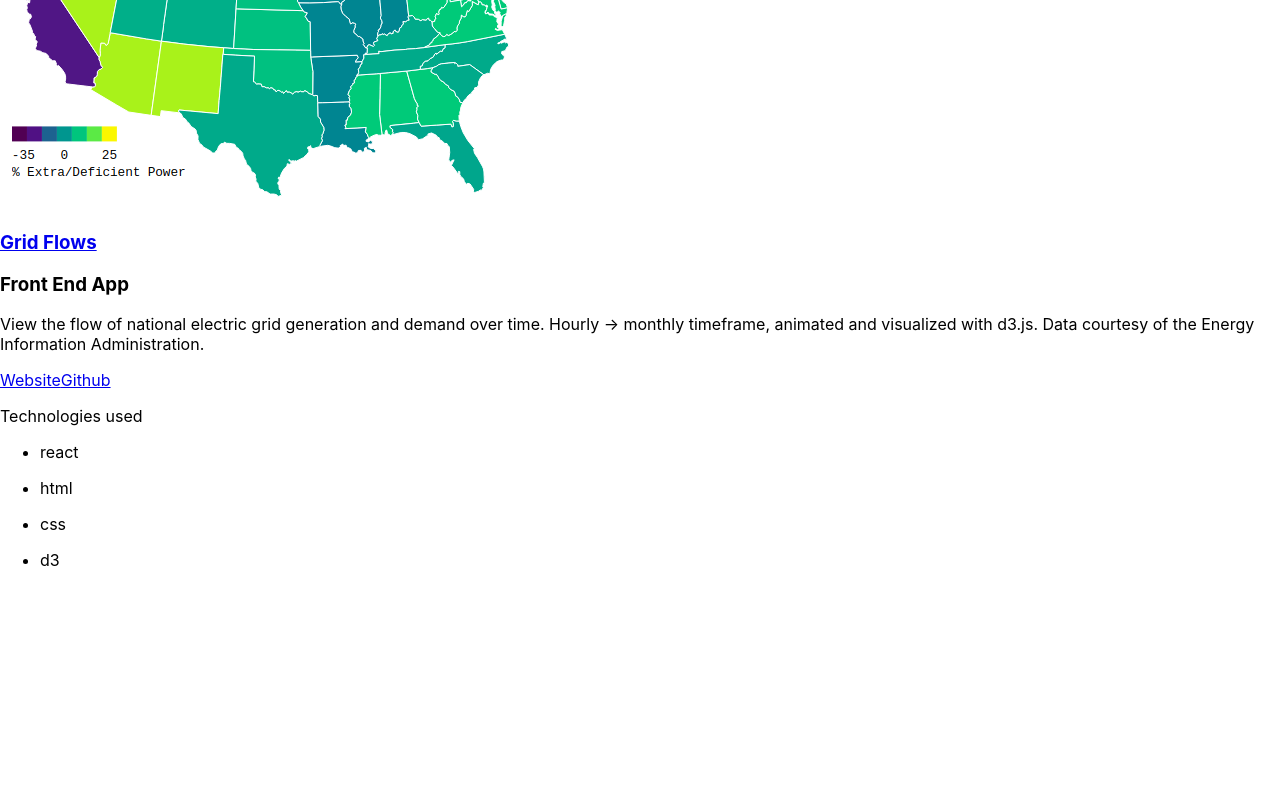
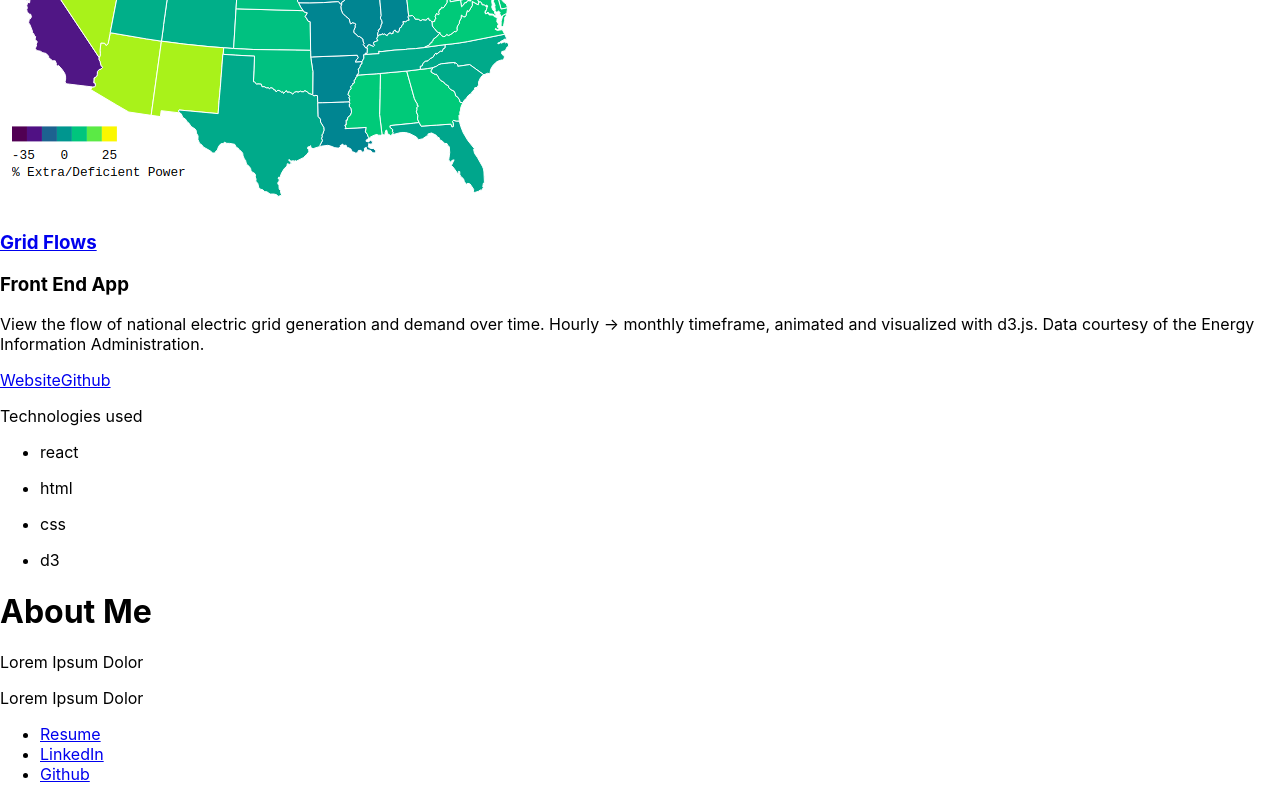
Before and after one commit to ehighberg/portfolio, a React (Create React App) app: page / in a window 1280 px wide. Shown: the part 453-1253 px from the top of the page. Before the commit the page ends 1039 px from the top, so only its background shows below. Built offline with nearby package versions, Linux system fonts and the light colour scheme.

Commit message:
updated hrefs to use _blank, noopener, noreferrer; About skeleton

```diff
--- a/src/component/About.jsx
+++ b/src/component/About.jsx
@@ -3,7 +3,14 @@ import React from 'react'
 const About = props => {
   return (
     <summary>
-
+      <h1>About Me</h1>
+      <p className='about-main'>Lorem Ipsum Dolor</p>
+      <p className='about-zinger'>Lorem Ipsum Dolor</p>
+      <ul className='about-links'>
+        <li><a target="_blank" rel="noopener noreferrer" href='RESUME'>Resume</a></li>
+        <li><a target="_blank" rel="noopener noreferrer" href='LINKEDIN'>LinkedIn</a></li>
+        <li><a target="_blank" rel="noopener noreferrer" href='GITHUB'>Github</a></li>
+      </ul>
     </summary>
   )
 }
--- a/src/component/Header.jsx
+++ b/src/component/Header.jsx
@@ -9,7 +9,7 @@ const Header = props => {
           <h3>Full Stack Developer</h3>
           <h3>Data Scientist</h3>
         </div>
-        <a href='#projects'>Check out my work</a>
+        <a target="_blank" rel="noopener noreferrer" href='#projects'>Check out my work</a>
       </div>
     </header>
   )
--- a/src/component/Nav.jsx
+++ b/src/component/Nav.jsx
@@ -4,12 +4,12 @@ const Nav = props => {
   return (
     <nav>
       <div className='nav-name'>
-        <a href='#home'>Errol Highberg</a>
+        <a target="_blank" rel="noopener noreferrer" href='#home'>Errol Highberg</a>
       </div>
       <div className='nav-items'>
-        <a href='#projects'>Projects</a>
-        <a href='#about'>About</a>
-        <a href='#contact'>Contact</a>
+        <a target="_blank" rel="noopener noreferrer" href='#projects'>Projects</a>
+        <a target="_blank" rel="noopener noreferrer" href='#about'>About</a>
+        <a target="_blank" rel="noopener noreferrer" href='#contact'>Contact</a>
       </div>
     </nav>
   )
--- a/src/component/ProjectCard.jsx
+++ b/src/component/ProjectCard.jsx
@@ -8,11 +8,11 @@ const ProjectCard = props => {
     <article>
       <img alt={`project ${name} thumbnail`} src={thumbUrl} />
       <section>
-        <h1><a href={siteUrl}>{name}</a></h1>
+        <h1><a target="_blank" rel="noopener noreferrer" href={siteUrl}>{name}</a></h1>
         <h3>{projectType}</h3>
         <p className='project-card-description'>{description}</p>
-        <a href={siteUrl}>Website</a>
-        <a href={gitUrl}>Github</a>
+        <a target="_blank" rel="noopener noreferrer" href={siteUrl}>Website</a>
+        <a target="_blank" rel="noopener noreferrer" href={gitUrl}>Github</a>
         <p>Technologies used</p>
         <ul>
           {techList.map((tech, i) => (
```
